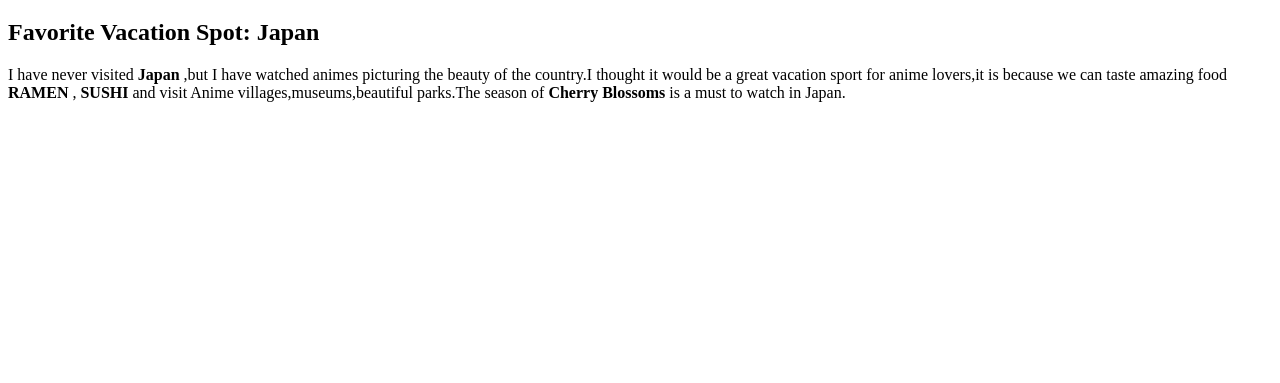
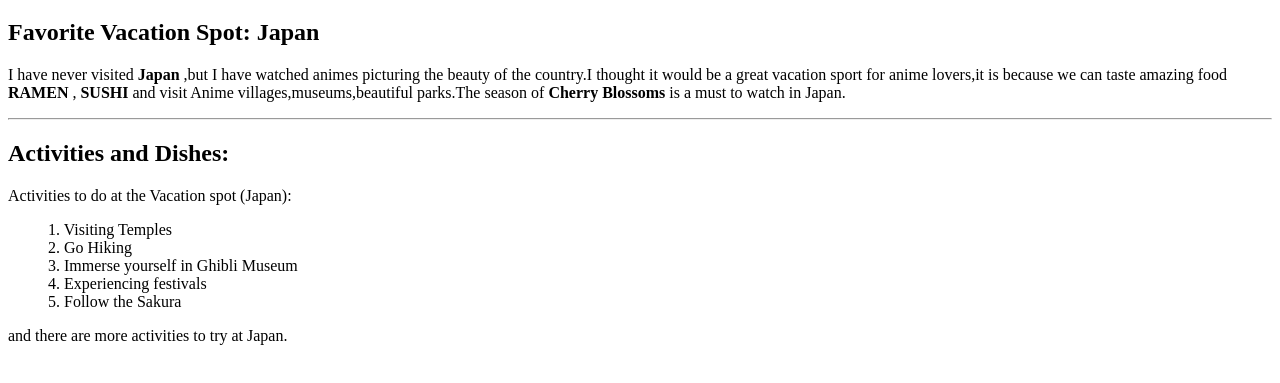
Before and after one commit to 44-563-WebApps-F23/44563-webapps-f23-assignment3-mansa-97, a plain HTML site: page index.html in a window 1280 px wide. Shown: the part 61-444 px from the top of the page. Drawn offline with Linux system fonts and the light colour scheme.

Commit message:
Activities are added to the repo

```diff
--- a/index.html
+++ b/index.html
@@ -10,5 +10,15 @@
         <h1> Lakshmi Manasa Gundala </h1>
         <h2> Favorite Vacation Spot: Japan </h2>
         <p> I have never visited <b>Japan </b>,but I have watched animes picturing the beauty of the country.I thought it would be a great vacation sport for anime lovers,it is because we can taste amazing food <b >RAMEN </b>,<b> SUSHI </b> and visit Anime villages,museums,beautiful parks.The season of <b> Cherry Blossoms </b> is a must to watch in Japan.
+        <hr>
+        <h2> Activities and Dishes: </h2>
+        <p> Activities to do at the Vacation spot (Japan): </p>
+        <ol>
+            1. Visiting Temples <br>
+            2. Go Hiking <br>
+            3. Immerse yourself in Ghibli Museum <br>
+            4. Experiencing festivals <br>
+            5. Follow the Sakura </ol>
+        <p> and there are more activities to try at Japan.  </p>
     </body>
 </html>
```
